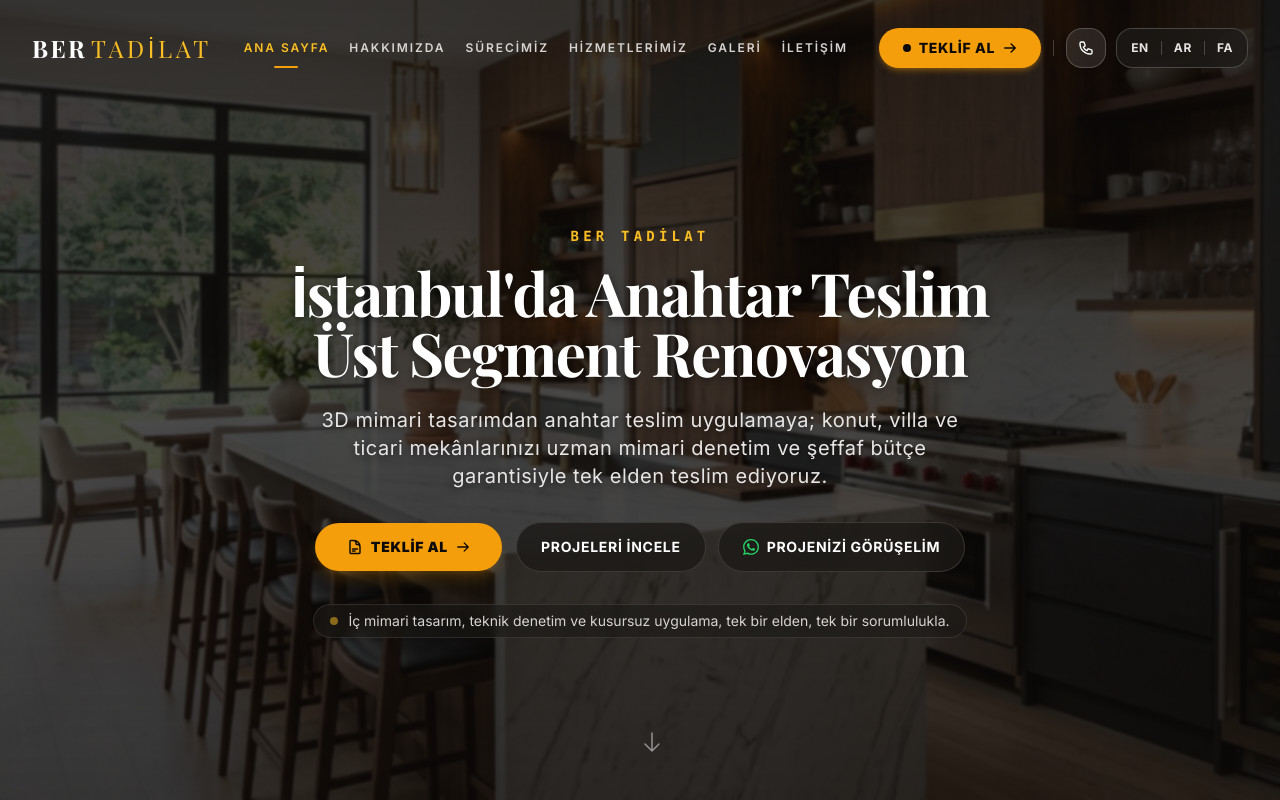
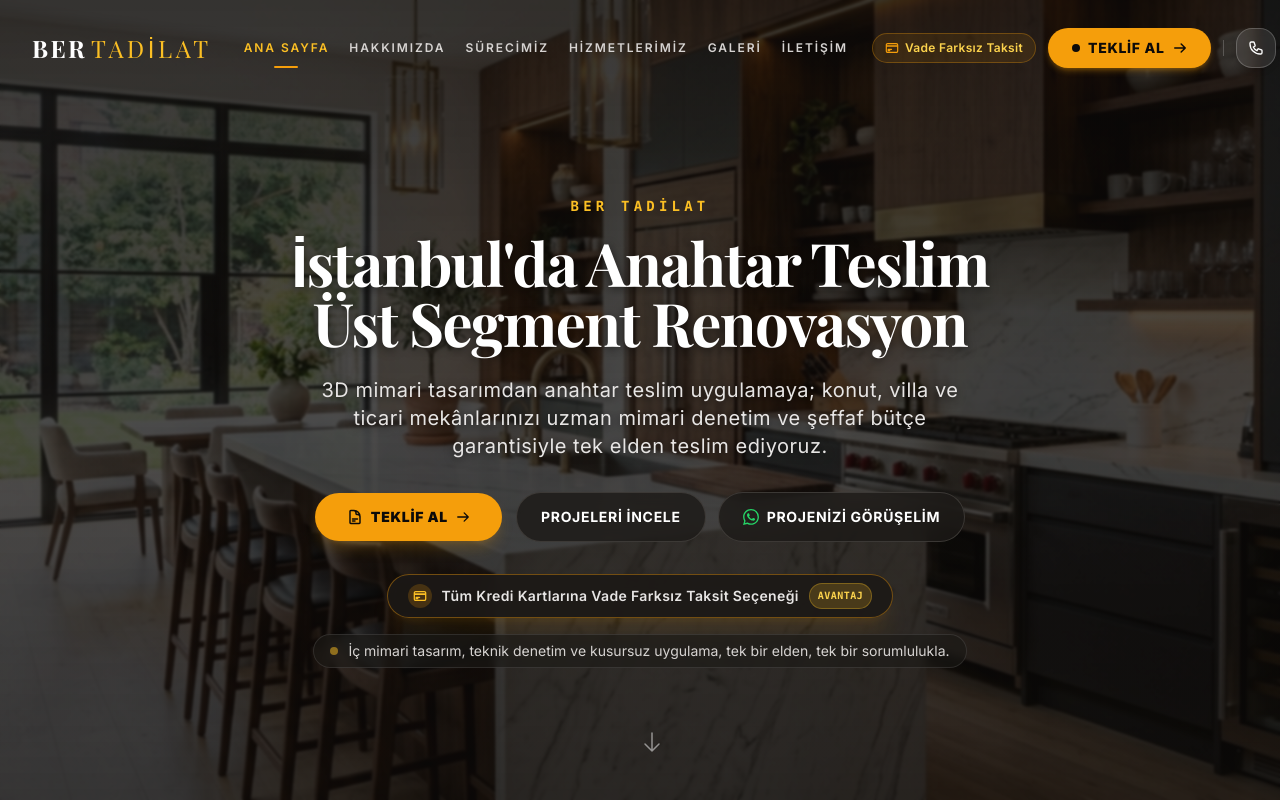
Before and after one commit to yusufcalisir/construction-web, a Next.js app: page / in a window 1280 px wide. Shown: the top 800 px of the page. Built offline with nearby package versions, Linux system fonts and the light colour scheme.

Commit message:
feat: vade farksiz taksitli odeme secenegi gorsel rozetleri eklendi

```diff
--- a/components/Hero.tsx
+++ b/components/Hero.tsx
@@ -162,6 +162,21 @@ export default function Hero() {
             </div>
           </div>
 
+          {/* Prominent Vade Farksız Taksit Pill */}
+          <div className="inline-flex items-center gap-2 sm:gap-2.5 px-3.5 sm:px-5 py-1.5 sm:py-2 rounded-full bg-stone-900/90 border border-amber-500/40 backdrop-blur-md text-xs sm:text-sm text-stone-200 mb-4 shadow-xl shadow-amber-500/10 hover:border-amber-400/70 transition-all duration-300 group cursor-default">
+            <span className="flex items-center justify-center w-5 h-5 sm:w-6 sm:h-6 rounded-full bg-amber-500/20 text-amber-400 shrink-0 group-hover:bg-amber-500 group-hover:text-stone-950 transition-all duration-300">
+              <svg className="w-3 h-3 sm:w-3.5 sm:h-3.5 fill-none stroke-current" strokeWidth={2.2} viewBox="0 0 24 24">
+                <path strokeLinecap="round" strokeLinejoin="round" d="M2.25 8.25h19.5M2.25 9h19.5m-16.5 5.25h6m-6 2.25h3m-3.75 3h15a2.25 2.25 0 002.25-2.25V6.75A2.25 2.25 0 0019.5 4.5h-15a2.25 2.25 0 00-2.25 2.25v10.5A2.25 2.25 0 004.5 19.5z" />
+              </svg>
+            </span>
+            <span className="font-semibold tracking-wide text-stone-200">
+              {t('hero.installment')}
+            </span>
+            <span className="hidden sm:inline-block text-[10px] font-mono font-bold uppercase tracking-wider px-2 py-0.5 rounded-full bg-amber-400/20 text-amber-300 border border-amber-400/30">
+              {t('hero.installmentBadge')}
+            </span>
+          </div>
+
           {/* Dynamic rotating slide feature pill */}
           <div className="inline-flex items-center gap-2.5 px-4 py-1.5 rounded-full bg-stone-900/60 border border-white/10 backdrop-blur-sm text-xs sm:text-sm text-stone-300">
             <span className="w-2 h-2 rounded-full bg-amber-400 animate-pulse" />
--- a/components/LanguageProvider.tsx
+++ b/components/LanguageProvider.tsx
@@ -30,12 +30,15 @@ const translations: Record<Language, Record<string, string>> = {
     'nav.gallery': 'Galeri',
     'nav.contact': 'İletişim',
     'nav.quote': 'Teklif Al',
+    'nav.installmentShort': 'Vade Farksız Taksit',
     'nav.navigation': 'Navigasyon',
 
     // Hero
     'hero.badge': 'Ber Tadilat',
     'hero.headline': 'İstanbul\'da Anahtar Teslim\nÜst Segment Renovasyon',
     'hero.subheadline': '3D mimari tasarımdan anahtar teslim uygulamaya; konut, villa ve ticari mekânlarınızı uzman mimari denetim ve şeffaf bütçe garantisiyle tek elden teslim ediyoruz.',
+    'hero.installment': 'Tüm Kredi Kartlarına Vade Farksız Taksit Seçeneği',
+    'hero.installmentBadge': 'AVANTAJ',
     'hero.btnProjects': 'PROJELERİ İNCELE',
     'hero.btnDiscuss': 'PROJENİZİ GÖRÜŞELİM',
     'hero.getQuote': 'Keşif Talebi',
@@ -190,6 +193,8 @@ const translations: Record<Language, Record<string, string>> = {
     'evaluation.badge': 'Proje Ön Değerlendirme & Teklif',
     'evaluation.title': 'Projeniz İçin Hızlı Ön Değerlendirme Alın',
     'evaluation.subtitle': '300.000 TL ve üzeri üst segment anahtar teslim renovasyon projeleriniz için bilgilerinizi iletin; 24 saat içinde maliyet ve takvim ön fizibilitesini çıkaralım.',
+    'evaluation.installmentNotice': 'Tüm projelerinizde anlaşmalı kredi kartlarına vade farksız taksit imkanı sunulmaktadır.',
+    'evaluation.installmentCard': 'Tüm anlaşmalı kartlara vade farksız taksit avantajıyla ödeme kolaylığı.',
 
     // HowWeWork
     'howwework.badge': 'Sürecimiz',
@@ -226,12 +231,15 @@ const translations: Record<Language, Record<string, string>> = {
     'nav.gallery': 'Gallery',
     'nav.contact': 'Contact',
     'nav.quote': 'Get a Quote',
+    'nav.installmentShort': 'Interest-Free Installments',
     'nav.navigation': 'Navigation',
 
     // Hero
     'hero.badge': 'Ber Tadilat',
     'hero.headline': 'Premium Turnkey Renovation\nin Istanbul',
     'hero.subheadline': 'From interior design to execution; we manage and deliver residences, luxury villas, and commercial spaces with end-to-end accountability.',
+    'hero.installment': 'Interest-Free Installment Options on All Credit Cards',
+    'hero.installmentBadge': 'ADVANTAGE',
     'hero.btnProjects': 'EXPLORE PROJECTS',
     'hero.btnDiscuss': 'DISCUSS YOUR PROJECT',
     'hero.getQuote': 'Request a Consultation',
@@ -386,6 +394,8 @@ const translations: Record<Language, Record<string, string>> = {
     'evaluation.badge': 'Project Pre-Evaluation & Estimate',
     'evaluation.title': 'Get an Instant Pre-Evaluation For Your Project',
     'evaluation.subtitle': 'Submit your project details for turnkey renovation projects of 300,000 TL and above; we will prepare an initial cost and timeline feasibility within 24 hours.',
+    'evaluation.installmentNotice': 'Interest-free installment options are available on contracted credit cards for all projects.',
+    'evaluation.installmentCard': 'Easy payment with interest-free installment advantages on all contracted cards.',
 
     // HowWeWork
     'howwework.badge': 'Our Process',
@@ -422,12 +432,15 @@ const translations: Record<Language, Record<string, string>> = {
     'nav.gallery': 'معرض المشاريع',
     'nav.contact': 'اتصل بنا',
     'nav.quote': 'طلب عرض أسعار',
+    'nav.installmentShort': 'تقسيط بدون فوائد',
     'nav.navigation': 'التنقل',
 
     // Hero
     'hero.badge': 'بر تاديلات (Ber Tadilat)',
     'hero.headline': 'تجديد فاخر تسليم مفتاح\nفي إسطنبول',
     'hero.subheadline': 'من التصميم الداخلي المعماري حتى التسليم؛ ندير وننفذ منازلكم وفيلاتكم ومساحاتكم التجارية بجهة مسؤولة واحدة.',
+    'hero.installment': 'خيار التقسيط بدون فوائد على جميع البطاقات الائتمانية',
+    'hero.installmentBadge': 'ميزة',
     'hero.btnProjects': 'استعراض المشاريع',
     'hero.btnDiscuss': 'لنتحدث عن مشروعكم',
     'hero.getQuote': 'طلب معاينة',
@@ -593,6 +606,8 @@ const translations: Record<Language, Record<string, string>> = {
     'evaluation.badge': 'التقييم الأولي للمشروع والتكلفة',
     'evaluation.title': 'احصل على تقييم أولي سريع لمشروعك',
     'evaluation.subtitle': 'أرسل تفاصيل مشروعك للمشاريع الشاملة تسليم مفتاح بقيمة 300,000 ليرة وما فوق؛ وسنقوم بإعداد دراسة أولية للجدول الزمني والتكلفة خلال 24 ساعة.',
+    'evaluation.installmentNotice': 'يتوفر خيار التقسيط بدون فوائد على البطاقات الائتمانية المعتمدة لجميع المشاريع.',
+    'evaluation.installmentCard': 'سهولة الدفع مع ميزة التقسيط بدون فوائد على جميع البطاقات المعتمدة.',
 
     // HowWeWork
     'howwework.badge': 'أسلوب عملنا',
@@ -654,12 +669,15 @@ const translations: Record<Language, Record<string, string>> = {
     'nav.gallery': 'گالری',
     'nav.contact': 'تماس با ما',
     'nav.quote': 'دریافت قیمت',
+    'nav.installmentShort': 'اقساط بدون کارمزد',
     'nav.navigation': 'دسترسی سریع',
 
     // Hero
     'hero.badge': 'بر تادیلات (Ber Tadilat)',
     'hero.headline': 'بازسازی لوکس کلید تحویل\nدر استانبول',
     'hero.subheadline': 'از طراحی معماری داخلی تا تحویل نهایی؛ مدیریت و اجرای یکپارچه پروژه‌های مسکونی، ویلایی و تجاری شما.',
+    'hero.installment': 'امکان پرداخت اقساطی بدون کارمزد با تمامی کارت‌های اعتباری',
+    'hero.installmentBadge': 'مزیت',
     'hero.btnProjects': 'مشاهده پروژه‌ها',
     'hero.btnDiscuss': 'گفتگو درباره پروژه',
     'hero.getQuote': 'درخواست مشاوره و بازدید',
@@ -812,6 +830,8 @@ const translations: Record<Language, Record<string, string>> = {
     'evaluation.badge': 'ارزیابی اولیه و برآورد پروژه',
     'evaluation.title': 'ارزیابی اولیه سریع برای پروژه خود دریافت کنید',
     'evaluation.subtitle': 'اطلاعات پروژه خود را برای بازسازی‌های کلید تحویل ۳۰۰,۰۰۰ لیر و بالاتر ارسال کنید؛ ظرف ۲۴ ساعت برآورد اولیه هزینه و زمان‌بندی را آماده خواهیم کرد.',
+    'evaluation.installmentNotice': 'امکان پرداخت اقساطی بدون کارمزد با کارت‌های اعتباری طرف قرارداد برای کلیه پروژه‌ها فراهم است.',
+    'evaluation.installmentCard': 'سهولت در پرداخت با مزیت اقساط بدون کارمزد با تمامی کارت‌های طرف قرارداد.',
 
     // HowWeWork
     'howwework.badge': 'فرآیند ما',
--- a/components/Navbar.tsx
+++ b/components/Navbar.tsx
@@ -228,6 +228,22 @@ export default function Navbar() {
 
             {/* Desktop Actions */}
             <div className="hidden lg:flex items-center gap-2 xl:gap-3 shrink-0 ml-auto pl-3 xl:pl-6">
+              {/* Installment Badge - Desktop */}
+              <a
+                href="#on-degerlendirme"
+                onClick={(e) => handleNavClick(e, 'on-degerlendirme')}
+                className={`hidden xl:inline-flex items-center gap-1.5 px-3 py-1.5 rounded-full text-xs font-semibold tracking-wide border transition-all duration-300 hover:scale-105 select-none ${
+                  isDark
+                    ? 'bg-amber-500/10 border-amber-500/30 text-amber-300 hover:bg-amber-500/20 hover:border-amber-400/50'
+                    : 'bg-amber-50 border-amber-300/80 text-amber-800 hover:bg-amber-100 hover:border-amber-400'
+                }`}
+              >
+                <svg className="w-3.5 h-3.5 text-amber-500 shrink-0" fill="none" viewBox="0 0 24 24" stroke="currentColor" strokeWidth={2}>
+                  <path strokeLinecap="round" strokeLinejoin="round" d="M2.25 8.25h19.5M2.25 9h19.5m-16.5 5.25h6m-6 2.25h3m-3.75 3h15a2.25 2.25 0 002.25-2.25V6.75A2.25 2.25 0 0019.5 4.5h-15a2.25 2.25 0 00-2.25 2.25v10.5A2.25 2.25 0 004.5 19.5z" />
+                </svg>
+                <span>{t('nav.installmentShort')}</span>
+              </a>
+
               {/* Pre-evaluation CTA - Prominent & Large */}
               <a
                 href="#on-degerlendirme"
@@ -472,6 +488,14 @@ export default function Navbar() {
               {t('nav.quote')}
             </a>
 
+            {/* Installment Badge - Mobile Menu */}
+            <div className="flex items-center justify-center gap-2 py-3 px-4 rounded-2xl bg-amber-500/10 border border-amber-500/30 text-amber-300 text-xs font-semibold text-center">
+              <svg className="w-4 h-4 text-amber-400 shrink-0" fill="none" viewBox="0 0 24 24" stroke="currentColor" strokeWidth={2}>
+                <path strokeLinecap="round" strokeLinejoin="round" d="M2.25 8.25h19.5M2.25 9h19.5m-16.5 5.25h6m-6 2.25h3m-3.75 3h15a2.25 2.25 0 002.25-2.25V6.75A2.25 2.25 0 0019.5 4.5h-15a2.25 2.25 0 00-2.25 2.25v10.5A2.25 2.25 0 004.5 19.5z" />
+              </svg>
+              <span>{t('hero.installment')}</span>
+            </div>
+
             {/* Mobile Menu Language Switcher */}
             <div
               dir="ltr"
--- a/components/ProjectEvaluation.tsx
+++ b/components/ProjectEvaluation.tsx
@@ -328,7 +328,8 @@ export default function ProjectEvaluation() {
           </p>
 
           {/* Explicit 300K+ Project Criterion Banner */}
-          <div className="mt-8 mx-auto max-w-2xl bg-amber-950/40 border border-amber-500/30 rounded-2xl p-4 sm:p-5 flex items-start sm:items-center gap-3.5 text-left">
+          <div className="mt-8 mx-auto max-w-2xl bg-amber-950/40 border border-amber-500/30 rounded-2xl p-4 sm:p-5 text-left space-y-3">
+            <div className="flex items-start sm:items-center gap-3.5">
               <div className="w-7 h-7 rounded-full bg-amber-500/20 text-amber-400 border border-amber-500/30 flex items-center justify-center flex-shrink-0 mt-0.5 sm:mt-0">
                 <svg className="w-4 h-4" fill="none" viewBox="0 0 24 24" stroke="currentColor" strokeWidth={2}>
                   <path strokeLinecap="round" strokeLinejoin="round" d="M12 9v2m0 4h.01m-6.938 4h13.856c1.54 0 2.502-1.667 1.732-3L13.732 4c-.77-1.333-2.694-1.333-3.464 0L3.34 16c-.77 1.333.192 3 1.732 3z" />
@@ -338,6 +339,17 @@ export default function ProjectEvaluation() {
                 <strong className="text-amber-300 font-bold">Önemli Bilgilendirme:</strong> Bu form{' '}
                 <strong>300.000 TL ve üzeri</strong> kapsamlı tadilat ve renovasyon projeleri içindir.
               </p>
+            </div>
+            <div className="pt-2.5 border-t border-amber-500/20 flex items-center gap-2.5 text-xs sm:text-sm text-amber-200/90">
+              <div className="w-6 h-6 rounded-lg bg-amber-500/20 text-amber-400 flex items-center justify-center shrink-0">
+                <svg className="w-3.5 h-3.5 fill-none stroke-current" strokeWidth={2} viewBox="0 0 24 24">
+                  <path strokeLinecap="round" strokeLinejoin="round" d="M2.25 8.25h19.5M2.25 9h19.5m-16.5 5.25h6m-6 2.25h3m-3.75 3h15a2.25 2.25 0 002.25-2.25V6.75A2.25 2.25 0 0019.5 4.5h-15a2.25 2.25 0 00-2.25 2.25v10.5A2.25 2.25 0 004.5 19.5z" />
+                </svg>
+              </div>
+              <p className="leading-snug">
+                {t('evaluation.installmentNotice')}
+              </p>
+            </div>
           </div>
         </div>
 
@@ -497,6 +509,18 @@ export default function ProjectEvaluation() {
                       )
                     })}
                   </div>
+
+                  {/* Vade Farksız Taksit Pill */}
+                  <div className="mt-3 p-3 rounded-xl bg-amber-500/10 border border-amber-500/25 flex items-center gap-2.5">
+                    <span className="w-6 h-6 rounded-lg bg-amber-500/20 text-amber-400 flex items-center justify-center shrink-0">
+                      <svg className="w-3.5 h-3.5 fill-none stroke-current" strokeWidth={2} viewBox="0 0 24 24">
+                        <path strokeLinecap="round" strokeLinejoin="round" d="M2.25 8.25h19.5M2.25 9h19.5m-16.5 5.25h6m-6 2.25h3m-3.75 3h15a2.25 2.25 0 002.25-2.25V6.75A2.25 2.25 0 0019.5 4.5h-15a2.25 2.25 0 00-2.25 2.25v10.5A2.25 2.25 0 004.5 19.5z" />
+                      </svg>
+                    </span>
+                    <p className="text-[11px] sm:text-xs text-amber-200/90 leading-tight">
+                      {t('evaluation.installmentCard')}
+                    </p>
+                  </div>
                 </div>
 
                 <div>
```
Lines whose indentation alone changed are shown as unchanged.
